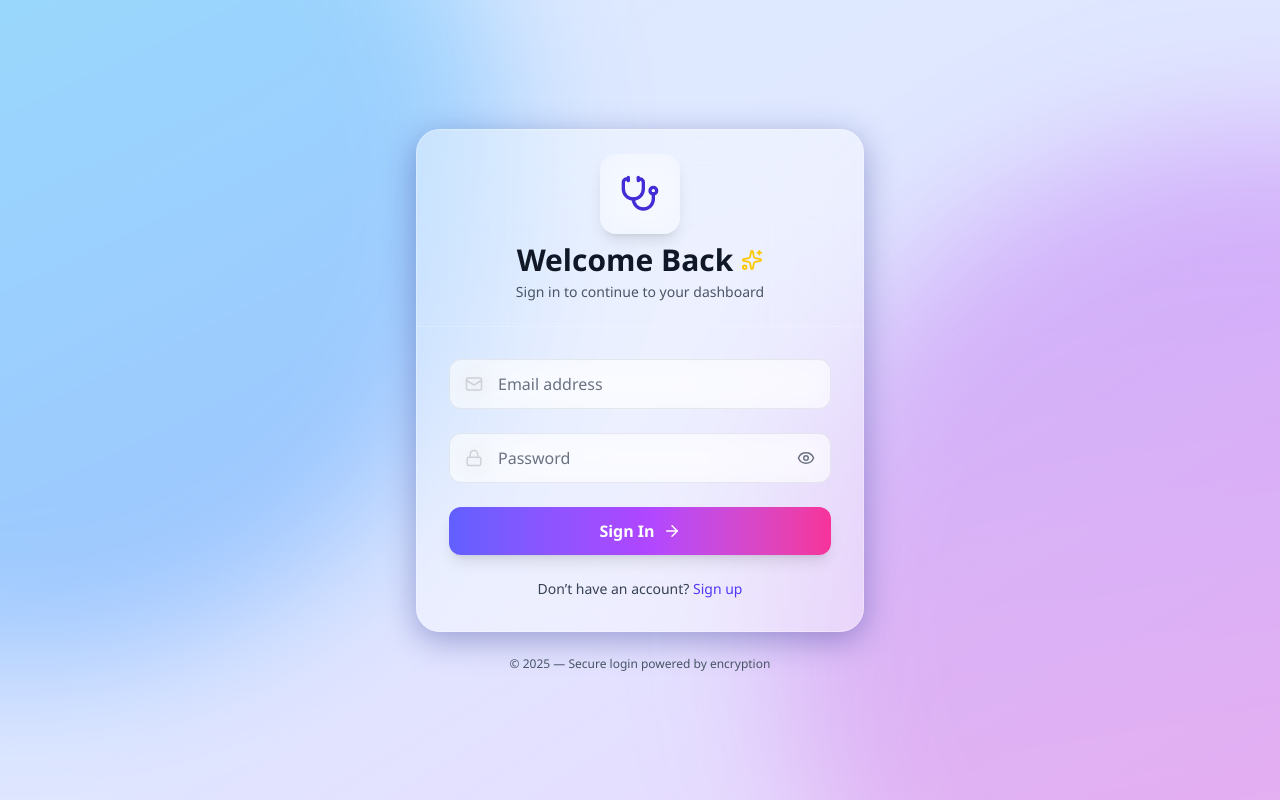
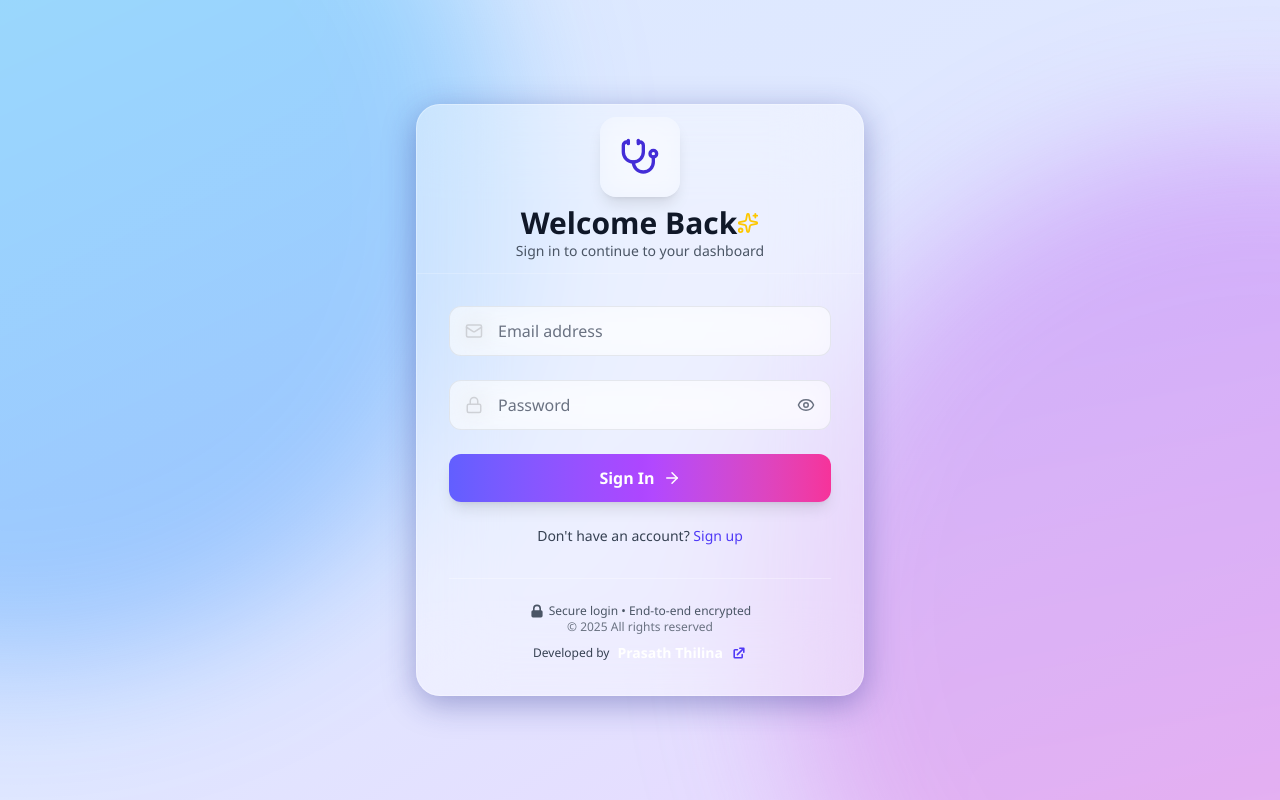
Before and after one commit to Thilina-Prasath/doctor_managment_system_frontend, a React (Vite) app: page /login in a window 1280 px wide. Built offline with nearby package versions, Linux system fonts and the light colour scheme.

Commit message:
add Footer for login.jsx

```diff
--- a/src/App.jsx
+++ b/src/App.jsx
@@ -5,48 +5,19 @@ import Register from './page/register';
 import EmergencyDoctor from './page/EmergencyDoctors';
 import Home from './page/Home';
 
-
-
 function App() {
     return (
         <Router>
             <Routes>
                 <Route path="/register" element={<Register />} />
                 <Route path="/login" element={<Login />} />
-            <Route path="/" element={<Home />} />
+                <Route path="/home" element={<Home />} />
                 <Route path="/emergency-doctors" element={<EmergencyDoctor />} />
-            <Route path="/" element={<Navigate to="/login" replace />} />  {/* Redirect root to login */}
+                <Route path="/" element={<Navigate to="/login" replace />} />
                 <Route path="*" element={<Navigate to="/login" replace />} />
             </Routes>
         </Router>
-
     );
 }
 
 export default App;
-
-
-// import { Toaster } from "react-hot-toast";
-// import { BrowserRouter, Route, Routes, Navigate } from "react-router-dom";
-// import Login from "./page/login";
-// import Register from "./page/register";
-// import Home from "./page/Home";
-// import EmergencyDoctors from "./page/EmergencyDoctors";
-
-// function App() {
-//   return (
-//     <BrowserRouter>
-//       <div>
-//         <Toaster position="top-center" />
-//         <Routes>
-//           <Route path="/login" element={<Login/>} />
-//           <Route path="/" element={<Home/>} />
-//           <Route path="/register" element={<Register/>}/>
-//           <Route path="/emergency-doctors" element={<EmergencyDoctors/>}/>
-//         </Routes>
-//       </div>
-//     </BrowserRouter>
-//   );
-// }
-
-// export default App;
--- a/src/page/EmergencyDoctors.jsx
+++ b/src/page/EmergencyDoctors.jsx
@@ -221,7 +221,7 @@ const EmergencyDoctor = () => {
                     </div>
 
                     <div className="flex flex-wrap items-center gap-3">
-                        <motion.button whileHover={{ scale: 1.05 }} whileTap={{ scale: 0.95 }} onClick={() => navigate('/')} className="flex items-center gap-2 bg-gray-600 hover:bg-gray-700 text-white px-5 py-3 rounded-xl shadow-lg transition">
+                        <motion.button whileHover={{ scale: 1.05 }} whileTap={{ scale: 0.95 }} onClick={() => navigate('/home')} className="flex items-center gap-2 bg-gray-600 hover:bg-gray-700 text-white px-5 py-3 rounded-xl shadow-lg transition">
                             <ArrowLeft size={18} /> Back
                         </motion.button>
                         <motion.button whileHover={{ scale: 1.05 }} whileTap={{ scale: 0.95 }} onClick={() => setShowModal(true)} className="flex items-center gap-2 bg-gradient-to-r from-red-500 to-pink-600 hover:from-red-600 hover:to-pink-700 text-white px-5 py-3 rounded-xl shadow-lg transition">
--- a/src/page/login.jsx
+++ b/src/page/login.jsx
@@ -22,7 +22,7 @@ const Login = () => {
             if (token) {
                 localStorage.setItem('auth-token', token);
                 localStorage.setItem('userInfo', JSON.stringify(response.data));
-                navigate('/');
+                navigate('/home');
             } else {
                 setError('Login failed: No token received.');
             }
@@ -69,7 +69,7 @@ const Login = () => {
                                 transition-all duration-700">
 
                     {/* Header Section */}
-                    <div className="p-6 text-center border-b border-white/20 dark:border-white/10">
+                    <div className="p-3 text-center border-b border-white/20 dark:border-white/10">
                         <motion.div
                             initial={{ scale: 0 }}
                             animate={{ scale: 1 }}
@@ -84,7 +84,7 @@ const Login = () => {
                             initial={{ opacity: 0, y: 20 }}
                             animate={{ opacity: 1, y: 0 }}
                             transition={{ delay: 0.3 }}
-                            className="text-3xl font-bold text-gray-900 dark:text-white mb-1 flex items-center justify-center gap-2"
+                            className="text-3xl font-bold text-gray-900 dark:text-white flex items-center justify-center "
                         >
                             Welcome Back
                             <Sparkles className="text-yellow-400 dark:text-yellow-300" size={22} />
@@ -159,7 +159,6 @@ const Login = () => {
                                 </button>
                             </div>
 
-
                             {/* Sign In Button */}
                             <motion.button
                                 whileHover={{ scale: 1.03 }}
@@ -190,19 +189,51 @@ const Login = () => {
 
                             {/* Sign Up Link */}
                             <p className="text-center text-gray-700 dark:text-gray-300 text-sm">
-                                Don’t have an account?{' '}
-                                <a href="/register" className="text-indigo-600 dark:text-indigo-300 hover:text-indigo-800 dark:hover:text-indigo-400 font-medium transition">
+                                Don't have an account?{' '}
+                                <a href="/register" className="text-indigo-600 dark:text-indigo-300 hover:text-indigo-800 dark:hover:text-indigo-400 font-medium transition ">
                                     Sign up
                                 </a>
                             </p>
                         </form>
+
+                        {/* Beautiful Footer */}
+                        <motion.div
+                            initial={{ opacity: 0 }}
+                            animate={{ opacity: 1 }}
+                            transition={{ delay: 0.5 }}
+                            className="mt-8 pt-6 border-t border-white/30 dark:border-white/10"
+                        >
+                            <p className="text-center text-gray-600 dark:text-gray-300 text-xs flex items-center justify-center gap-1">
+                                <svg className="w-4 h-4" fill="currentColor" viewBox="0 0 20 20">
+                                    <path fillRule="evenodd" d="M5 9V7a5 5 0 0110 0v2a2 2 0 012 2v5a2 2 0 01-2 2H5a2 2 0 01-2-2v-5a2 2 0 012-2zm8-2v2H7V7a3 3 0 016 0z" clipRule="evenodd" />
+                                </svg>
+                                Secure login • End-to-end encrypted
+                            </p>
+
+                            <div className="text-center space-y-1">
+                                <p className="text-xs text-gray-500 dark:text-gray-400">
+                                    © 2025 All rights reserved
+                                </p>
+                                <a
+                                    href="https://www.linkedin.com/in/prasath-thilina-747663355"
+                                    target="_blank"
+                                    rel="noopener noreferrer"
+                                    className="inline-flex items-center gap-2 text-sm text-gray-700 dark:text-gray-200 transition-colors group"
+                                >
+                                    <span className="text-xs"> Developed by</span>
+                                    <span className="font-bold text-1xl bg-white bg-clip-text text-transparent ">
+                                        Prasath Thilina
+                                    </span>
+                                    <svg className="w-4 h-4 text-indigo-600 dark:text-indigo-400 group-hover:translate-x-1 transition-transform" fill="currentColor" viewBox="0 0 20 20">
+                                        <path d="M11 3a1 1 0 100 2h2.586l-6.293 6.293a1 1 0 101.414 1.414L15 6.414V9a1 1 0 102 0V4a1 1 0 00-1-1h-5z" />
+                                        <path d="M5 5a2 2 0 00-2 2v8a2 2 0 002 2h8a2 2 0 002-2v-3a1 1 0 10-2 0v3H5V7h3a1 1 0 000-2H5z" />
+                                    </svg>
+                                </a>
+                            </div>
+                        </motion.div>
+
                     </div>
                 </div>
-
-                {/* Footer Text */}
-                <p className="text-center text-gray-600 dark:text-gray-400 text-xs mt-6">
-                    © 2025 — Secure login powered by encryption
-                </p>
             </motion.div>
         </div>
     );
```
Lines whose indentation alone changed are shown as unchanged.
